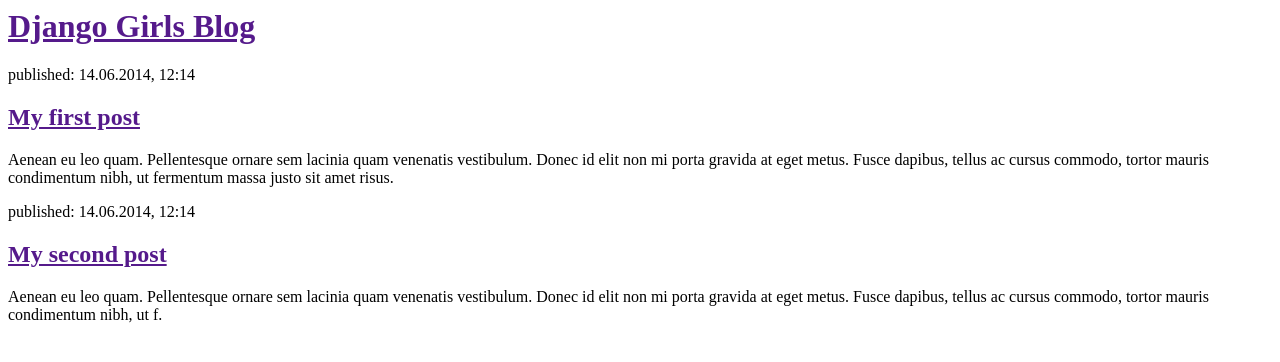
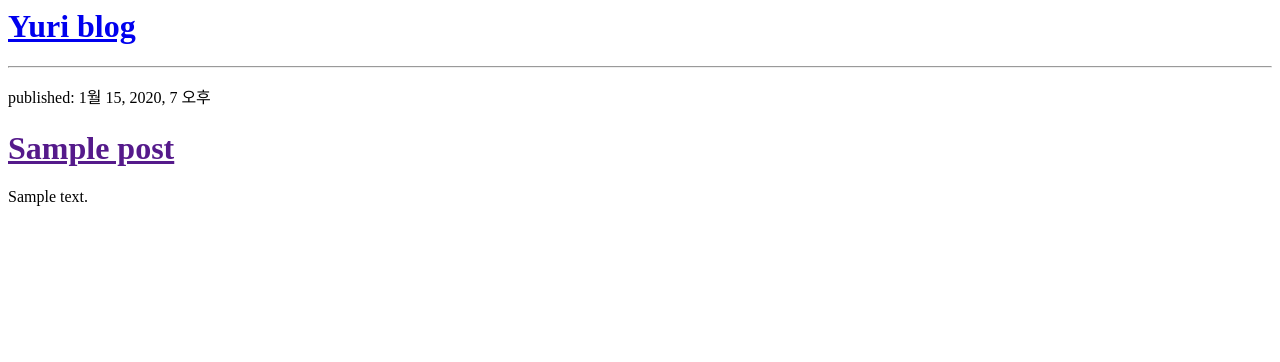
Before and after one commit to leyuri/django-simple-blog, a Django app: page / in a window 1280 px wide. Shown: the top 362 px of the page. Run offline with Django 3.2, Linux system fonts and the light colour scheme; tables that the repository leaves empty hold one stand-in row (values such as "Sample post").

Commit message:
Modify templates to display posts from db

```diff
--- a/blog/templates/blog/post_list.html
+++ b/blog/templates/blog/post_list.html
@@ -1,22 +1,24 @@
 <html>
+
 <head>
-        <title>Django Girls blog</title>
+    <title>Yuri blog</title>
 </head>
+
 <body>
     <div>
-            <h1><a href="">Django Girls Blog</a></h1>
+        <h1><a href="/">Yuri blog</a></h1>
+        <hr>
     </div>
 
+    {% for post in posts %}
         <div>
-            <p>published: 14.06.2014, 12:14</p>
-            <h2><a href="">My first post</a></h2>
-            <p>Aenean eu leo quam. Pellentesque ornare sem lacinia quam venenatis vestibulum. Donec id elit non mi porta gravida at eget metus. Fusce dapibus, tellus ac cursus commodo, tortor mauris condimentum nibh, ut fermentum massa justo sit amet risus.</p>
+            <p>published: {{ post.published_date }}</p>
+            <h1><a href="">{{ post.title }}</a></h1>
+            <p>{{ post.text|linebreaksbr }}</p>
         </div>
+    {% endfor %}
 
-        <div>
-            <p>published: 14.06.2014, 12:14</p>
-            <h2><a href="">My second post</a></h2>
-            <p>Aenean eu leo quam. Pellentesque ornare sem lacinia quam venenatis vestibulum. Donec id elit non mi porta gravida at eget metus. Fusce dapibus, tellus ac cursus commodo, tortor mauris condimentum nibh, ut f.</p>
-        </div>
+
 </body>
+
 </html>
```
Lines whose indentation alone changed are shown as unchanged.
